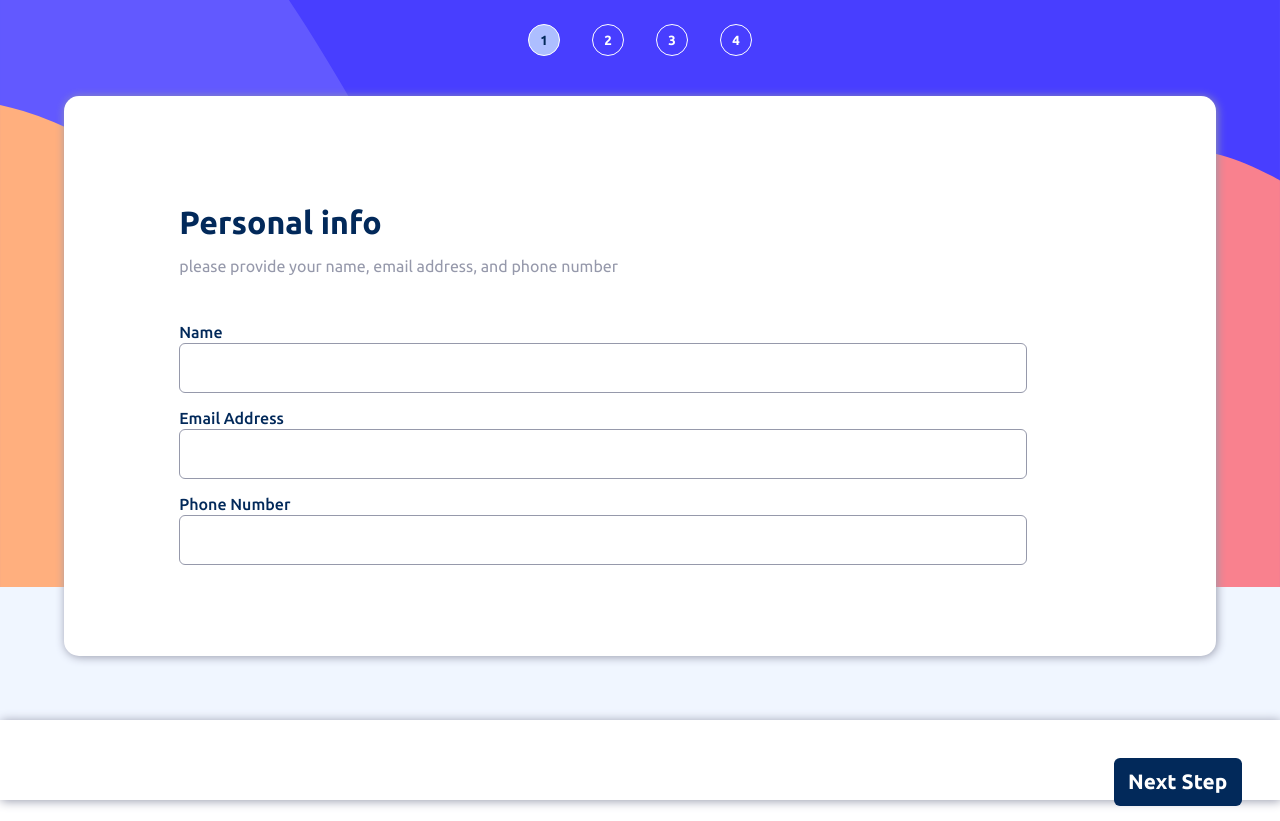
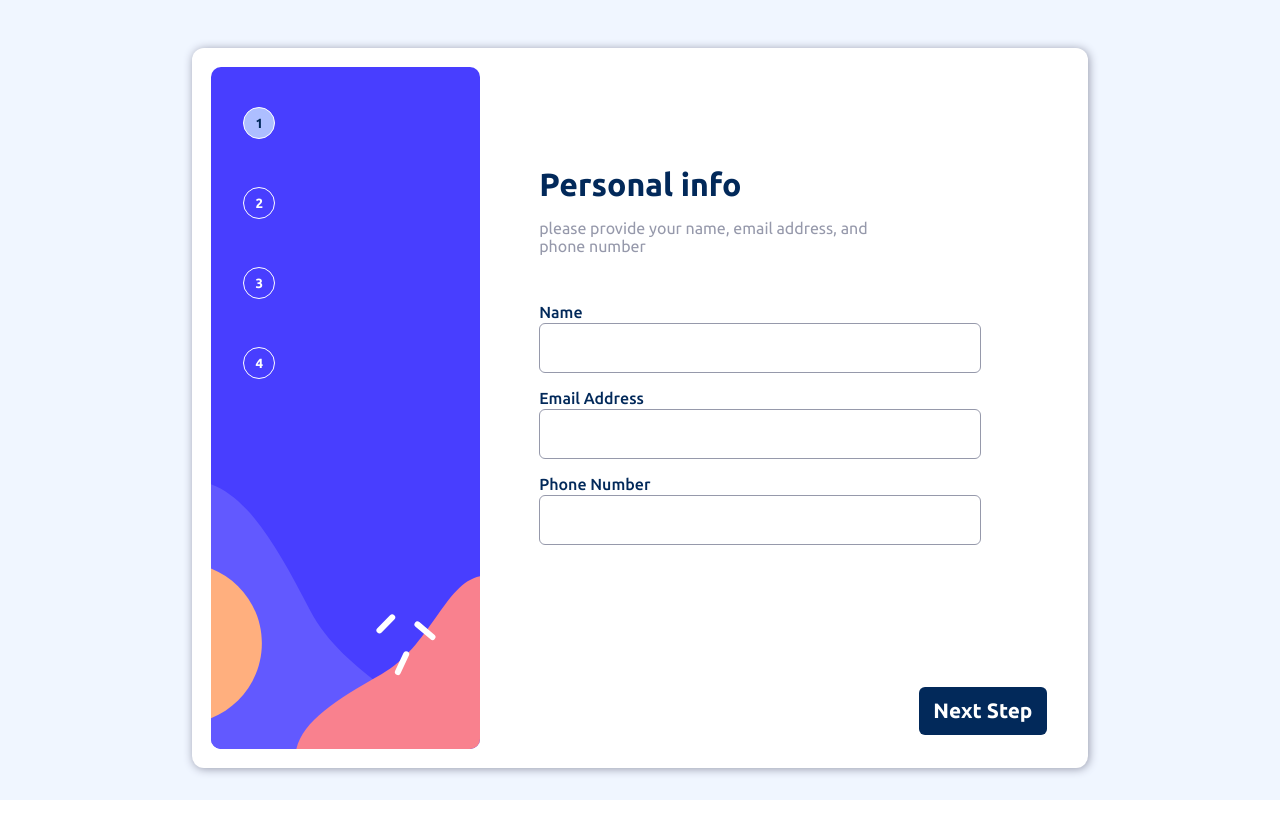
Before and after one commit to odraciry/form-multi-step, a React (Create React App) app: page / in a window 1280 px wide. After the commit the page ends 800 px from the top, so only its background shows below. Built offline with nearby package versions, Linux system fonts and the light colour scheme.

Commit message:
desktop design

```diff
--- a/src/App.tsx
+++ b/src/App.tsx
@@ -2,7 +2,8 @@ import { useContext, useEffect, useState } from 'react';
 import { StepContext, StepProvider } from './context';
 import { Step1 } from './components/steps/step1';
 import { ButtonBack, ButtonNext, StyleApp } from './appStyle';
-import imgFundo from "./img/bg-sidebar-mobile.svg"
+import imgFundoMobile from "./img/bg-sidebar-mobile.svg"
+import imgFundoDesktop from "./img/bg-sidebar-desktop.svg"
 import { Step2 } from './components/steps/step2';
 import { Step3 } from './components/steps/step3';
 import { Step4 } from './components/steps/step4';
@@ -32,7 +33,7 @@ function App() {
   }
   const Position = () => {
     if (stepValue === 1) {
-      return <Step1 checkedSet={checkedSet}/>
+      return <Step1 checkedSet={checkedSet} />
     } else if (stepValue === 2) {
       return <Step2 />
     } else if (stepValue === 3) {
@@ -42,43 +43,56 @@ function App() {
     } else return <Step5 />
   }
   useEffect(() => {
-    console.log("dados: "+context.getStep1)
+    console.log("dados: " + context.getStep1)
   }, [context.step1])
   return (
     <StepProvider>
       <StyleApp id='app'>
+        <div id='box'>
           <div id='background'>
             <div id='position'>
+              <div>
                 <button className='btPosition' id='bt1'
                   style={{
                     backgroundColor: stepValue === 1 ? 'hsl(228, 100%, 84%)' : 'transparent',
                     color: stepValue === 1 ? 'hsl(213, 96%, 18%)' : 'hsl(0, 0%, 100%)'
                   }}
                 >1</button>
+                <p style={{ display: window.screen.width < 1000 ? 'none' : 'flex' }}><span>Step 1</span>YOUR INFO</p>
+              </div>
+              <div>
                 <button className='btPosition' id='bt2'
                   style={{
                     backgroundColor: stepValue === 2 ? 'hsl(228, 100%, 84%)' : 'transparent',
                     color: stepValue === 2 ? 'hsl(213, 96%, 18%)' : 'hsl(0, 0%, 100%)'
                   }}
                 >2</button>
+                <p style={{ display: window.screen.width < 1000 ? 'none' : 'flex' }}><span>Step 2</span>SELECT PLAN</p>
+              </div>
+              <div>
                 <button className='btPosition' id='bt3'
                   style={{
                     backgroundColor: stepValue === 3 ? 'hsl(228, 100%, 84%)' : 'transparent',
                     color: stepValue === 3 ? 'hsl(213, 96%, 18%)' : 'hsl(0, 0%, 100%)'
                   }}
                 >3</button>
+                <p style={{ display: window.screen.width < 1000 ? 'none' : 'flex' }}><span>Step 3</span>ADD-ONS</p>
+              </div>
+              <div>
                 <button className='btPosition' id='bt4'
                   style={{
                     backgroundColor: stepValue === 4 ? 'hsl(228, 100%, 84%)' : 'transparent',
                     color: stepValue === 4 ? 'hsl(213, 96%, 18%)' : 'hsl(0, 0%, 100%)'
                   }}
                 >4</button>
+                <p style={{ display: window.screen.width < 1000 ? 'none' : 'flex' }}><span>Step 4</span>SUMMARY</p>
               </div>
-          <img src={imgFundo} alt="" />
+            </div>
+            <img src={window.screen.width < 1000 ? imgFundoMobile : imgFundoDesktop} alt="" />
           </div>
           <Position />
           {/* <Step1 /> */}
-        <div id='divButtons' style={{display: stepValue > 4 ? 'none' : 'flex'}}>
+          <div id='divButtons' style={{ display: stepValue > 4 ? 'none' : 'flex' }}>
             <ButtonBack onClick={() => backStep()}
               style={{ visibility: stepValue > 1 ? 'visible' : 'hidden' }}
             >
@@ -86,6 +100,7 @@ function App() {
             </ButtonBack>
             <ButtonNext onClick={() => nextStep()}>{stepValue === 4 ? 'Confirm' : 'Next Step'}</ButtonNext>
           </div>
+        </div>
       </StyleApp>
     </StepProvider>
   );
--- a/src/appStyle.ts
+++ b/src/appStyle.ts
@@ -1,13 +1,23 @@
 import { styled } from "styled-components";
+import imgFundoMobile from "./img/bg-sidebar-mobile.svg"
+import imgFundoDesktop from "./img/bg-sidebar-desktop.svg"
 export const StyleApp = styled.div`
     background-color: hsl(217, 100%, 97%);
     width: 100%;
     height: 100vh;
     position: relative;
+    #box{
+        position: relative;
+        height: 100vh;
+        width: 100%;
+    }
     #background{
         z-index: 1;
         position: absolute;
         width: 100%;
+        background-image: url("./img/bg-sidebar-mobile.svg");
+        background-position: center;
+        background-size: contain;
         img{
             width: 100%;
             height: 100%;
@@ -47,6 +57,99 @@ export const StyleApp = styled.div`
         justify-content: space-between;
         box-shadow: 1px 1px 10px hsl(231, 11%, 63%);
     }
+
+    @media screen and (min-width: 1000px ){
+        width: 100%;
+        height: 100vh;
+        margin: auto;
+        box-sizing: border-box;
+        /* padding: 6%; */
+        #box{
+            width: 70%;
+            height: 90vh;
+            border-radius: 12px;
+            box-shadow: 1px 1px 10px hsl(231, 11%, 63%);
+            background-color: hsl(0, 0%, 100%);
+            display: flex;
+            box-sizing: border-box;
+            padding: 1.5%;
+            margin: auto;
+            transform: translateY(3rem);
+        }
+        #background{
+        /* border: 1rem solid black; */
+        z-index: 2;
+        position: relative;
+        width: 40%;
+        height: 100%;
+        box-sizing: border-box;
+        padding: 1rem;
+        border-radius: 10px;
+        background-image: url(${imgFundoDesktop});
+        background-repeat: no-repeat;
+        background-position: center;
+        background-size: cover;
+        align-items: center;
+        img{
+            width: 100%;
+            display: none;
+            z-index: 1;
+            position: absolute;
+            margin-top: 1rem;
+        }
+        #position{
+            position: absolute;
+            width: 100%;
+            display: flex;
+            flex-direction: column;
+            z-index: 2;
+            div{
+                display: flex;
+                color: hsl(0, 0%, 100%);
+                p{
+                    display: flex;
+                    flex-direction: column;
+                    font-weight: 700;
+                    margin-top: 1rem;
+                    letter-spacing: 1.5px;
+                    span{
+                        font-size: .8rem;
+                        font-weight: 500;
+                        color: hsl(231, 11%, 63%);
+                        margin-bottom: 5px;
+                        text-transform: uppercase;
+                    }
+                }
+            }
+            .btPosition{
+                margin: 1.5rem 1rem;
+                width: 2rem;
+                height: 2rem;
+                border-radius: 50%;
+                background: none;
+                color: hsl(0, 0%, 100%);
+                border: 1px solid hsl(0, 0%, 100%);
+                text-align: center;
+                transition: 1s all;
+                font-weight: 700;
+                &:hover{
+                    border: none;
+                    color: hsl(0, 0%, 100%);
+                    background-color: hsl(213, 96%, 18%);
+                }
+            }
+        }
+    }
+    #divButtons{
+        z-index: 4;
+        width: 60%;
+        box-shadow: none;
+        position: absolute;
+        right: 4%;
+        bottom: 2%;
+    }
+    }
+
 `;
 
 export const ButtonNext = styled.button`
@@ -64,6 +167,9 @@ export const ButtonNext = styled.button`
 
     &:hover{
         background-color: hsl(243, 100%, 62%);
+    }
+    @media screen and (min-width: 1000px ){
+        margin: 1%;
     }
 `;
 export const ButtonBack = styled.button`
@@ -83,7 +189,10 @@ export const ButtonBack = styled.button`
     transition: 1s all;
 
     &:hover{
-
         color: hsl(231, 11%, 63%);
     }
+    @media screen and (min-width: 1000px ){
+        margin: 2% 2%;
+    }
+
 `;
--- a/src/components/step5/index.tsx
+++ b/src/components/step5/index.tsx
@@ -1,12 +1,14 @@
 import { StepContext } from "../../context"
 import { Step5Style } from "./style"
 import { useContext } from 'react'
+import thanks from '../../img/icon-thank-you.svg'
 
 export const Step5 = () => {
     const context = useContext(StepContext)
     return (
         <Step5Style>
             <div id="title">
+                <img src={thanks} />
                 <h1>Thank you</h1>
                 <span>{context.getStep1.name != null ? context.getStep1.name : "" }</span>
                 <p>Thanks for confirming your subscription!
--- a/src/components/step5/style.ts
+++ b/src/components/step5/style.ts
@@ -7,7 +7,7 @@ export const Step5Style = styled.div`
     width: 90%;
     left: 5%;
     top: 12%;
-    height: 45vh;
+    height: 60vh;
     align-items: center;
     text-align: center;
     display: flex;
@@ -16,7 +16,11 @@ export const Step5Style = styled.div`
     border-radius: 15px;
     box-shadow: 1px 1px 10px hsl(231, 11%, 63%);
     #title{
-        margin: 2rem 1rem;
+        margin: 3rem 1rem;
+        img{
+            width: 5rem;
+            margin: 3rem 0;
+        }
         h1{
             color: hsl(213, 96%, 18%);
         }
@@ -29,4 +33,11 @@ export const Step5Style = styled.div`
             color: hsl(231, 11%, 63%);
         }
     }
+    @media screen and (min-width: 1000px ){
+        position: initial;
+        box-shadow: none;
+        #title{
+            margin: 4rem 2rem;
+        }
+    }
 `;
--- a/src/components/steps/step1/style.ts
+++ b/src/components/steps/step1/style.ts
@@ -64,4 +64,8 @@ export const Step1Style = styled.div`
             }
         }
     }
+    @media screen and (min-width: 1000px ){
+        position: initial;
+        box-shadow: none;
+    }
 `;
--- a/src/components/steps/step2/style.ts
+++ b/src/components/steps/step2/style.ts
@@ -44,6 +44,8 @@ export const Step2Style = styled.div`
             border: 1px solid hsl(231, 11%, 63%);
             border-radius: 6px;
             background: none;
+            cursor: pointer;
+            transition: 1s all;
             img{
                 margin: 1rem;
             }
@@ -66,7 +68,12 @@ export const Step2Style = styled.div`
             }
         }
         .plan:focus{
+            transition: 1s;
+            background-color: hsl(206, 94%, 97%);
             border: 2px solid hsl(213, 96%, 18%);
+        }
+        .plan:hover{
+            background-color: hsl(206, 94%, 97%);
         }
     }
     #escolha{
@@ -75,6 +82,7 @@ export const Step2Style = styled.div`
         width: 100%;
         height: 5rem;
         align-items: center;
+        background-color: hsl(217, 100%, 99%);
         p{
             font-weight: 700;
             color: hsl(213, 96%, 18%);
@@ -88,6 +96,7 @@ export const Step2Style = styled.div`
             border-radius: 15px;
             background-color: hsl(213, 96%, 18%);
             position: relative;
+            cursor: pointer;
         }
         span{
             position: absolute;
@@ -101,4 +110,36 @@ export const Step2Style = styled.div`
             transition: 1s all;
         }
     }
+    @media screen and (min-width: 1000px ){
+        position: initial;
+        box-shadow: none;
+        #title{
+            width: 70%;
+        }
+        #plans{
+            transform: translateY(2rem);
+            display: flex;
+            flex-direction: row;
+            width: 80%;
+            .plan{
+                flex-direction: column;
+                height: 12rem;
+                width: 9rem;
+                align-items: flex-start;
+                img{
+                    margin-bottom: 3rem;
+                }
+                div{
+                    margin-left: 1rem;
+                    span{
+                        margin-top: .5rem;
+                    }
+                }
+            }
+        }
+        #escolha{
+        transform: translateY(-2rem);
+    }
+    }
+
 `;
--- a/src/components/steps/step3/style.ts
+++ b/src/components/steps/step3/style.ts
@@ -45,10 +45,12 @@ export const Step3Style = styled.div`
             background: none;
             padding: .5rem;
             position: relative;
+            cursor: pointer;
 
                 input{
                     height: 1rem;
                     width: 1rem;
+                    cursor: pointer;
                 }
                 h2{
                     font-size: 1.1rem;
@@ -77,4 +79,14 @@ export const Step3Style = styled.div`
             border: 2px solid hsl(213, 96%, 18%);
         }
     }
+    @media screen and (min-width: 1000px ){
+        position: initial;
+        box-shadow: none;
+        #title{
+            width: 70%;
+        }
+        #complementos{
+            width: 80%;
+        }
+    }
 `;
--- a/src/components/steps/step4/index.tsx
+++ b/src/components/steps/step4/index.tsx
@@ -8,7 +8,7 @@ export const Step4 = () => {
     const context = useContext(StepContext);
     const [lista, setLista] = useState(context.getStep3)
     // const [count, setCount] = useState(0)
-    const [total, setTotal] = useState(0)
+    const [total, setTotal] = useState(context.getStep2.preco)
     // let total = context.getStep2.preco
 
 
@@ -22,7 +22,7 @@ export const Step4 = () => {
         let count = 0
         context.step3[0].map((item: any) => {
             count += item.preco
-            setTotal(count + context.getStep2.preco)
+            setTotal(total + count)
              console.log("count: "+count)
         })
     }, [])
--- a/src/components/steps/step4/style.ts
+++ b/src/components/steps/step4/style.ts
@@ -32,9 +32,9 @@ export const Step4Style = styled.div`
         flex-direction: column;
         width: 80%;
         height: 40%;
-        background-color: hsl(217, 100%, 95%);
+        background-color: hsl(217, 100%, 98%);
         padding: 5%;
-        border-radius: 12px;
+        border-radius: 4px;
         #plan{
             display: flex;
             justify-content: space-between;
@@ -77,4 +77,14 @@ export const Step4Style = styled.div`
                 }
             }
     }
+    @media screen and (min-width: 1000px ){
+        position: initial;
+        box-shadow: none;
+        #title{
+            width: 70%;
+        }
+        #infos{
+            width: 70%;
+        }
+    }
 `;
```
Lines whose indentation alone changed are shown as unchanged.
